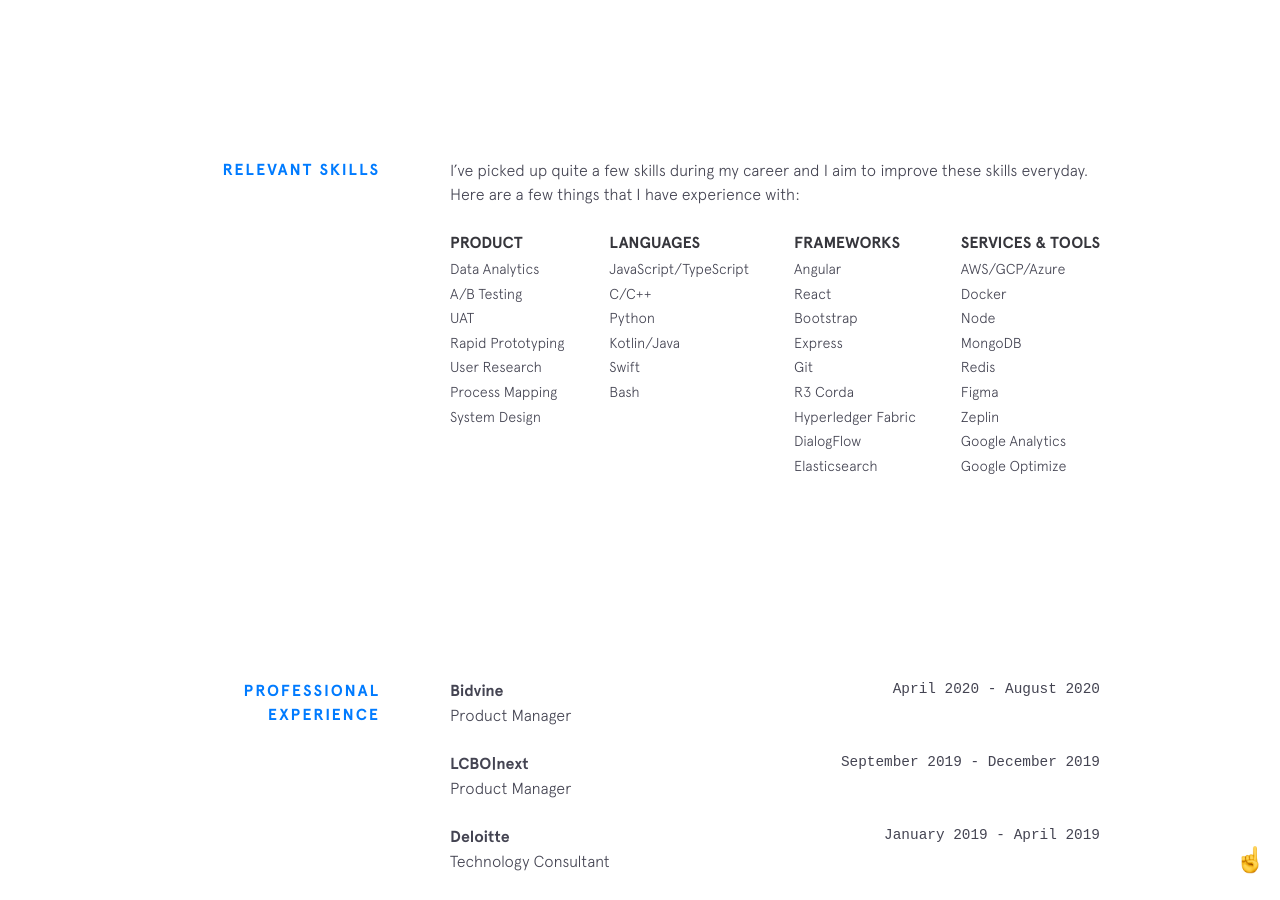
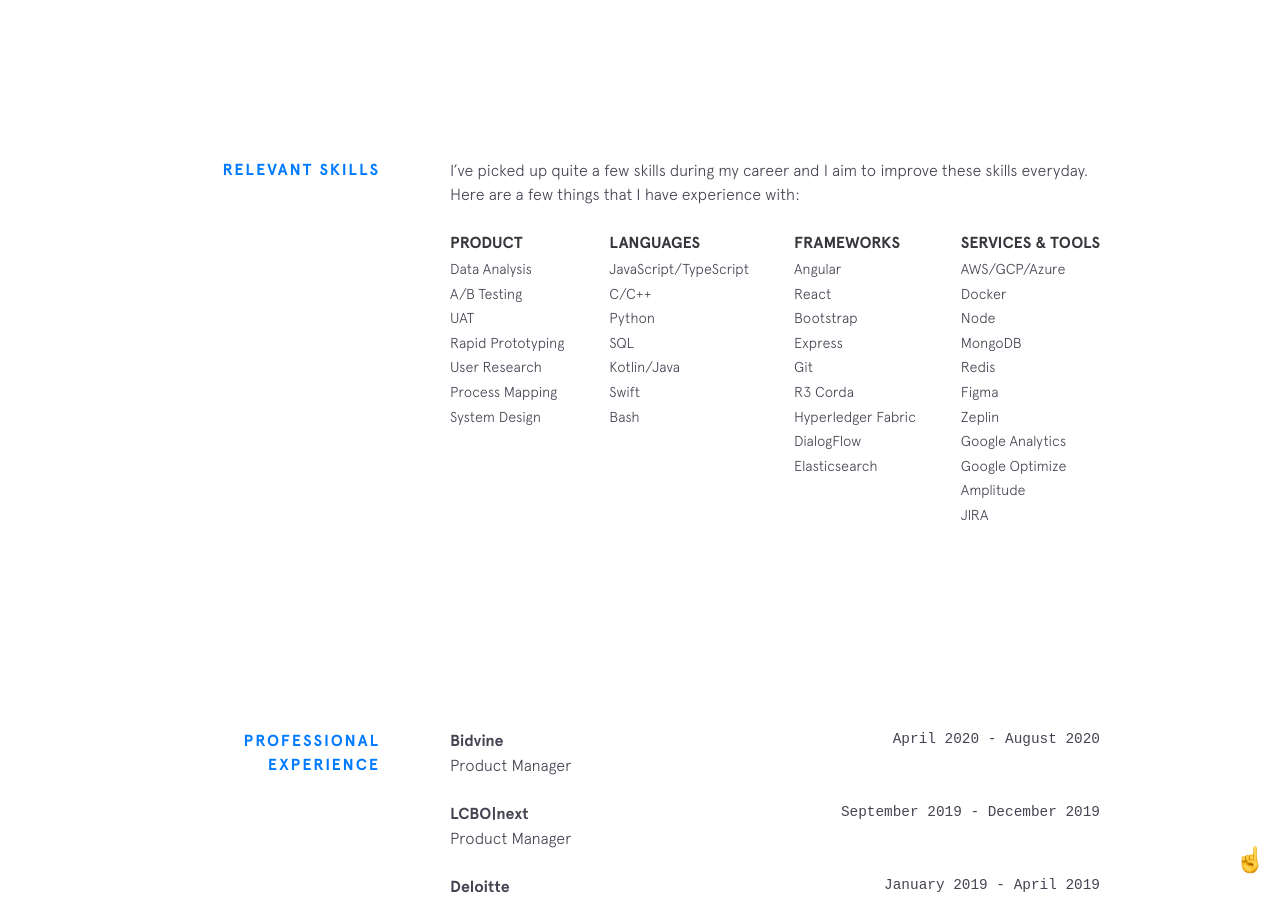
Before and after one commit to PronoyC/pronoyc.github.io, a Jekyll site: the page built from index.html, in a window 1280 px wide and 900 px high, scrolled down 1761 px. Built offline with Jekyll 4.4.1, drawn with Linux system fonts in a browser that asks for light colours; nearby versions of some CDN libraries.

Commit message:
Update skills.yml

```diff
--- a/_data/skills.yml
+++ b/_data/skills.yml
@@ -1,5 +1,5 @@
 product:
-  - item: Data Analytics
+  - item: Data Analysis
   - item: A/B Testing
   - item: UAT
   - item: Rapid Prototyping
@@ -11,6 +11,7 @@ languages:
   - item: JavaScript/TypeScript
   - item: C/C++
   - item: Python
+  - item: SQL
   - item: Kotlin/Java
   - item: Swift
   - item: Bash
@@ -36,3 +37,5 @@ tools:
   - item: Zeplin
   - item: Google Analytics
   - item: Google Optimize
+  - item: Amplitude
+  - item: JIRA
```
